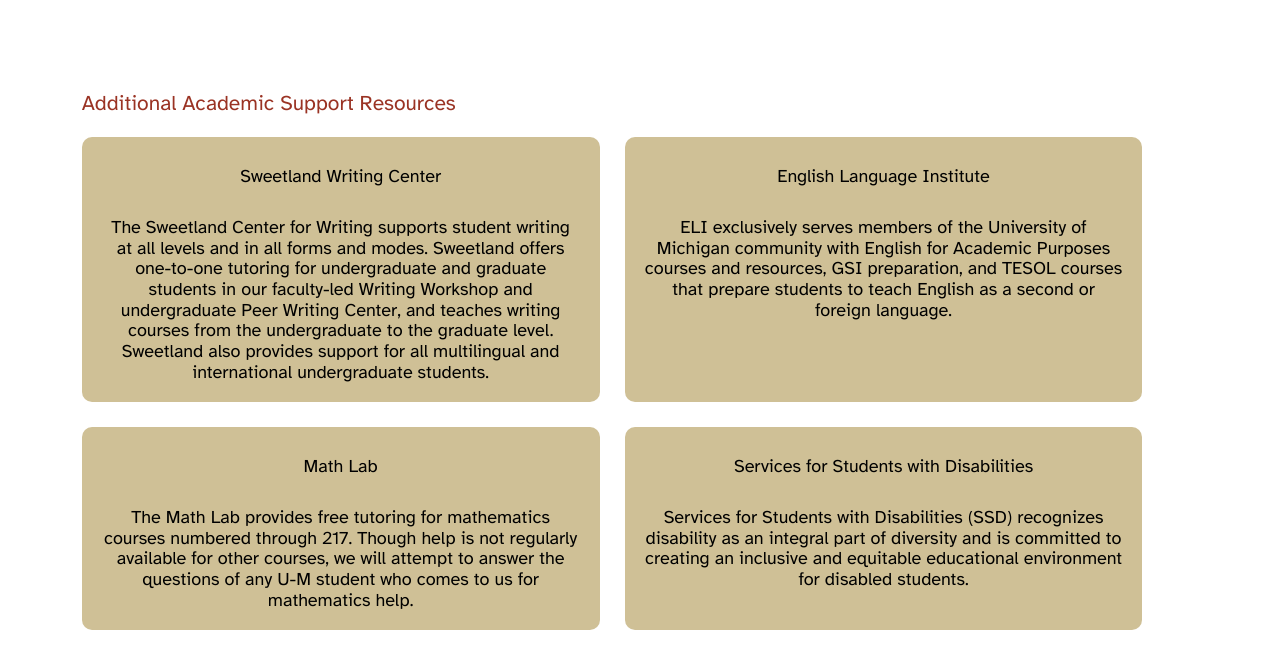
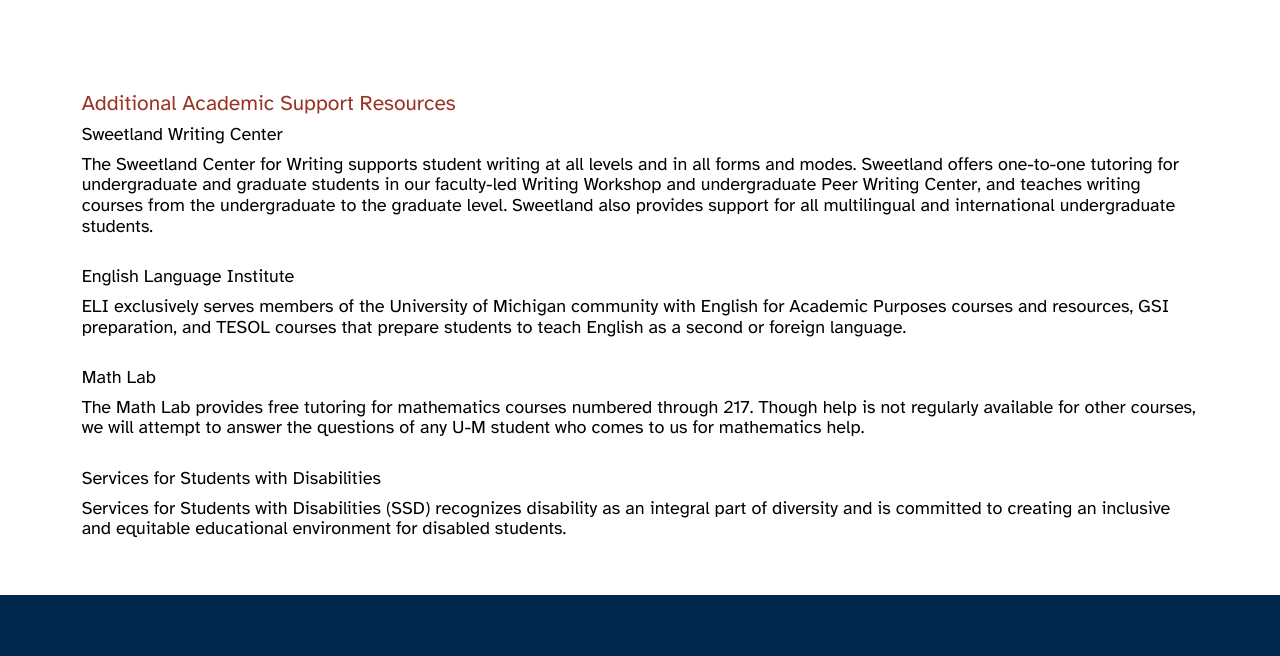
Before and after one commit to jianih12/client_project_html_f24, a plain HTML site: page Tutoring.html in a window 1280 px wide. Shown: the part 1800-2456 px from the top of the page. Drawn offline with Linux system fonts and the light colour scheme.

Commit message:
Add files via upload

```diff
--- a/Tutoring.html
+++ b/Tutoring.html
@@ -69,27 +69,17 @@
         </div>
         <div class="text-block">
             <h3>Additional Academic Support Resources</h3>
-            <div class="card">
-                <div class="card1">
                 <h4>Sweetland Writing Center</h4>
+                <p>The Sweetland Center for Writing supports student writing at all levels and in all forms and modes. Sweetland offers one-to-one tutoring for undergraduate and graduate students in our faculty-led Writing Workshop and undergraduate Peer Writing Center, and teaches writing courses from the undergraduate to the graduate level. Sweetland also provides support for all multilingual and international undergraduate students.</p>
                 <br>
-                    <p>The Sweetland Center for Writing supports student writing at all levels and in all forms and modes. Sweetland offers one-to-one tutoring for undergraduate and graduate students in our faculty-led Writing Workshop and undergraduate Peer Writing Center, and teaches writing courses from the undergraduate to the graduate level. Sweetland also provides support for all multilingual and international undergraduate students.</p>
-                </div>
-                <div class="card2">
                 <h4>English Language Institute</h4>
+                <p>ELI exclusively serves members of the University of Michigan community with English for Academic Purposes courses and resources, GSI preparation, and TESOL courses that prepare students to teach English as a second or foreign language.  </p>
                 <br>
-                    <p>ELI exclusively serves members of the University of Michigan community with English for Academic Purposes courses and resources, GSI preparation, and TESOL courses that prepare students to teach English as a second or foreign language.  </p>
-                </div>
-                <div class="card3">
                 <h4>Math Lab</h4>
+                <p>The Math Lab provides free tutoring for mathematics courses numbered through 217. Though help is not regularly available for other courses, we will attempt to answer the questions of any U-M student who comes to us for mathematics help. </p>
                 <br>
-                    <p>The Math Lab provides free tutoring for mathematics courses numbered through 217. Though help is not regularly available for other courses, we will attempt to answer the questions of any U-M student who comes to us for mathematics help. </p>
-                </div>
-                <div class="card4">
                 <h4>Services for Students with Disabilities </h4>
-                    <br>
                 <p>Services for Students with Disabilities (SSD) recognizes disability as an integral part of diversity and is committed to creating an inclusive and equitable educational environment for disabled students. </p>
-                </div>
             </div>
         </div>
     </main>
```
Lines whose indentation alone changed are shown as unchanged.
